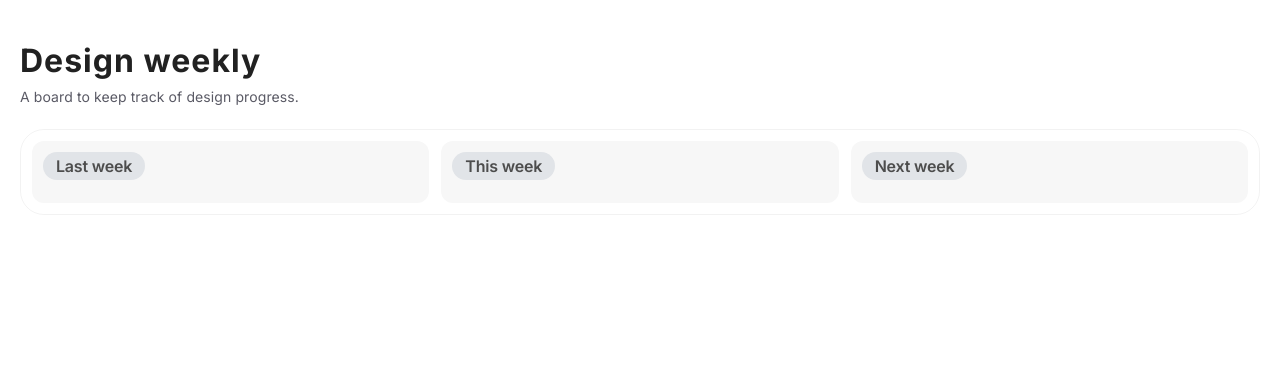
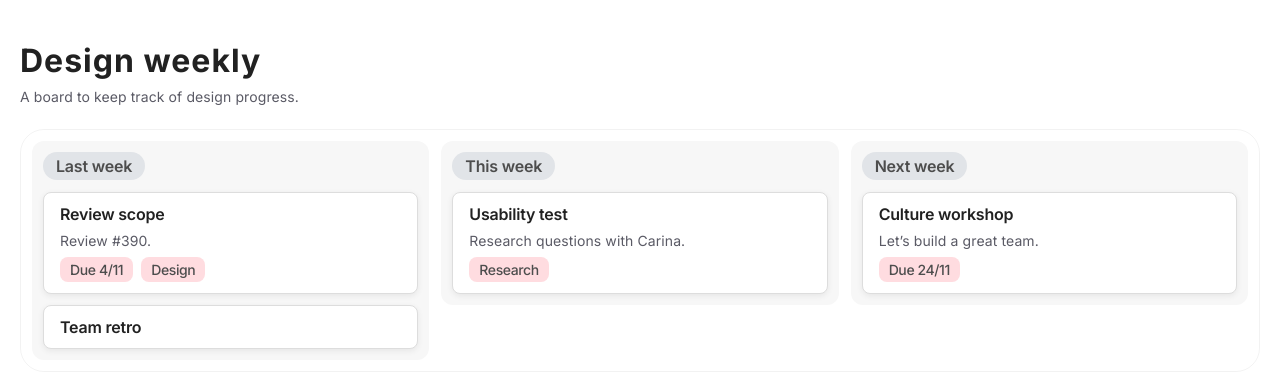
Before and after one commit to GyGaByyyTe/task-board, a React (Create React App) app: page / in a window 1280 px wide. Shown: the top 392 px of the page. Built offline with nearby package versions, Linux system fonts and the light colour scheme; the HTML template or start-up script is replaced by a standard one.

Commit message:
Add Card and Pill components

```diff
--- a/src/App.tsx
+++ b/src/App.tsx
@@ -2,6 +2,8 @@ import React from 'react';
 import { Header } from './components/Header';
 import { Board } from './components/Board';
 import { Column } from './components/Column';
+import { Card } from './components/Card';
+import { Pill } from './components/Pill';
 
 function App() {
   return (
@@ -9,10 +11,31 @@ function App() {
       <Header />
       <Board>
         <Column title="Last week">
+          <Card
+            title="Review scope"
+            description="Review #390."
+            footer={
+              <div style={{ display: 'flex', gap: 8 }}>
+                <Pill>Due 4/11</Pill>
+                <Pill>Design</Pill>
+              </div>
+            }
+          />
+          <Card title="Team retro" />
         </Column>
         <Column title="This week">
+          <Card
+            title="Usability test"
+            description="Research questions with Carina."
+            footer={<Pill>Research</Pill>}
+          />
         </Column>
         <Column title="Next week">
+          <Card
+            title="Culture workshop"
+            description="Let’s build a great team."
+            footer={<Pill variant="pink">Due 24/11</Pill>}
+          />
         </Column>
       </Board>
     </div>
--- /dev/null
+++ b/src/components/Card/Card.module.css
@@ -0,0 +1,25 @@
+.card {
+  display: flex;
+  flex-direction: column;
+  padding: 11px 16px;
+  gap: 8px;
+  background: var(--bg);
+  border-radius: var(--radius-sm);
+  box-shadow: var(--shadow-card);
+  border: 1px solid #DDDDDD;
+}
+
+.title {
+  margin: 0;
+  font-weight: 600;
+  font-size: 16px;
+  letter-spacing: -0.2px;
+}
+
+.description {
+  margin: 0;
+  color: var(--text-muted);
+  font-weight: 400;
+  font-size: 14px;
+  letter-spacing: 0.1px;
+}
--- /dev/null
+++ b/src/components/Card/Card.tsx
@@ -0,0 +1,18 @@
+import React from 'react';
+import styles from './Card.module.css';
+
+interface CardProps {
+  title: string;
+  description?: string;
+  footer?: React.ReactNode;
+}
+
+export const Card: React.FC<CardProps> = ({ title, description, footer }) => {
+  return (
+    <article className={styles.card}>
+      <h3 className={styles.title}>{title}</h3>
+      {description && <p className={styles.description}>{description}</p>}
+      {footer && <div className={styles.footer}>{footer}</div>}
+    </article>
+  );
+};
--- /dev/null
+++ b/src/components/Card/index.ts
@@ -0,0 +1 @@
+export { Card } from './Card';
--- a/src/components/Column/Column.module.css
+++ b/src/components/Column/Column.module.css
@@ -18,3 +18,9 @@
   font-size: 16px;
   letter-spacing: -0.2px;
 }
+
+.stack {
+  display: flex;
+  flex-direction: column;
+  gap: 11px;
+}
--- /dev/null
+++ b/src/components/Pill/Pill.module.css
@@ -0,0 +1,18 @@
+.pill {
+  display: inline-block;
+  padding: 4px 10px;
+  border-radius: var(--radius-sm);
+  font-size: 14px;
+  font-weight: 500;
+  color: var(--chip-text);
+  letter-spacing: -0.4px;
+}
+
+.gray {
+  background: var(--chip-bg);
+
+}
+
+.pink {
+  background: var(--pink-bg);
+}
--- /dev/null
+++ b/src/components/Pill/Pill.tsx
@@ -0,0 +1,13 @@
+import React from 'react';
+import styles from './Pill.module.css';
+
+export type PillVariant = 'gray' | 'pink';
+
+interface PillProps {
+  children: React.ReactNode;
+  variant?: PillVariant;
+}
+
+export const Pill: React.FC<PillProps> = ({ children, variant = 'pink' }) => {
+  return <span className={`${styles.pill} ${styles[variant]}`}>{children}</span>;
+};
--- /dev/null
+++ b/src/components/Pill/index.ts
@@ -0,0 +1,2 @@
+export { Pill } from './Pill';
+export type { PillVariant } from './Pill';
--- a/src/index.css
+++ b/src/index.css
@@ -3,12 +3,15 @@
 :root {
   --bg: #ffffff;
   --surface-muted: #F7F7F7;
+  --chip-bg: #eceff3;
   --chip-text: #4D4D4D;
   --text-strong: #212121;
   --text-muted: #5A5A65;
+  --pink-bg: #FFDCE0;
   --radius-lg: 24px;
   --radius-md: 12px;
   --radius-sm: 8px;
+  --shadow-card: 0px 2px 6px 0px #00000012;
 }
 
 * {
```
